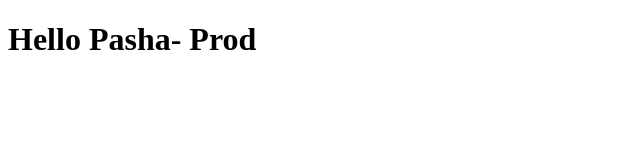
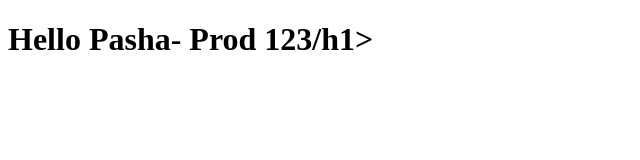
Before and after one commit to pasha494/AzureDevOpsDemo, a plain HTML site: page Index.html in a window 1280 px wide. Shown: the whole page, without its empty margins (0-640 px from the left). Drawn offline with Linux system fonts and the light colour scheme.

Commit message:
Update Index.html

```diff
--- a/Index.html
+++ b/Index.html
@@ -7,6 +7,6 @@
 
 </head>
 <body>
-    <h1>Hello Pasha- Prod</h1>
+    <h1>Hello Pasha- Prod 123/h1>
 </body>
 </html>
```
